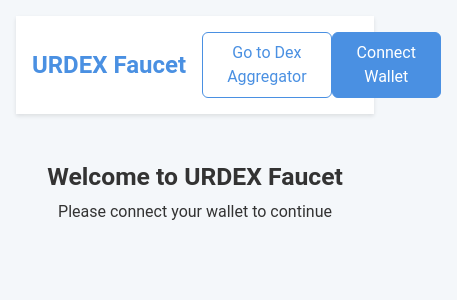
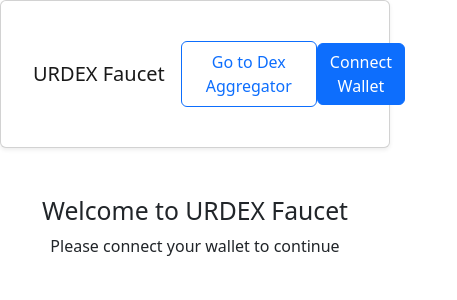
Before and after one commit to memery1446/TokenFaucet, a React (Create React App) app: page / in a window 390 px wide. Shown: the top 300 px of the page, 457 px wide, since content can reach past the window. Built offline with nearby package versions, Linux system fonts and the light colour scheme.

Commit message:
simplified and functional. still needs contract change.

```diff
--- a/src/components/App.js
+++ b/src/components/App.js
@@ -1,5 +1,5 @@
 import { useEffect, useState } from 'react';
-import { Container } from 'react-bootstrap';
+import { Container, Card } from 'react-bootstrap';
 import { ethers } from 'ethers';
 
 // Components
@@ -21,11 +21,14 @@ function App() {
   const [tk1Contract, setTk1Contract] = useState(null);
   const [tk2Contract, setTk2Contract] = useState(null);
   const [isLoading, setIsLoading] = useState(true);
+  const [provider, setProvider] = useState(null);
 
   const loadBlockchainData = async () => {
     try {
+      setIsLoading(true);
       // Initiate provider
       const provider = new ethers.providers.Web3Provider(window.ethereum);
+      setProvider(provider);
       const signer = provider.getSigner();
 
       // Fetch accounts
@@ -68,6 +71,10 @@ function App() {
     localStorage.removeItem('walletConnected');
   };
 
+  const handleConnect = async () => {
+    await loadBlockchainData();
+  };
+
   useEffect(() => {
     if (window.ethereum) {
       // Handle account changes
@@ -76,8 +83,7 @@ function App() {
           setAccount(ethers.utils.getAddress(accounts[0]));
           loadBlockchainData();
         } else {
-          setAccount(null);
-          setBalance(0);
+          handleDisconnect();
         }
       });
 
@@ -100,12 +106,17 @@ function App() {
   }, []);
 
   return (
-    <Container>
+    <Container className="px-0">
+      <Card className="shadow-sm mb-4">
+        <Card.Body className="px-3 py-3">
           <Navigation
             account={account}
             onDisconnect={handleDisconnect}
+            onConnect={handleConnect}
           />
-
+        </Card.Body>
+      </Card>
+      <Container>
         {!account ? (
           <div className="text-center my-5">
             <h2>Welcome to URDEX Faucet</h2>
@@ -122,6 +133,7 @@ function App() {
           />
         )}
       </Container>
+    </Container>
   );
 }
 
--- a/src/components/FaucetInterface.js
+++ b/src/components/FaucetInterface.js
@@ -84,7 +84,7 @@ const FaucetInterface = ({ account, faucetContract, tk1Contract, tk2Contract })
       <Card className="shadow">
         <Card.Header>
           <h4 className="mb-0">Token Faucet</h4>
-          <small>Get TK1 and TK2 tokens for testing the DEX Aggregator</small>
+          <small>Get TK1 and TK2 tokens for testing the URDEX Aggregator</small>
         </Card.Header>
         <Card.Body>
           <Row className="mb-4">
--- a/src/components/Navigation.js
+++ b/src/components/Navigation.js
@@ -1,9 +1,8 @@
 import { useState } from 'react';
 import { Navbar, Button, Dropdown, Nav, Container } from 'react-bootstrap';
-import { ethers } from 'ethers';
 import logo from '../logo.png';
 
-const Navigation = ({ account, onDisconnect }) => {
+const Navigation = ({ account, onDisconnect, onConnect }) => {
   const [isConnecting, setIsConnecting] = useState(false);
 
   const connectHandler = async () => {
@@ -11,6 +10,7 @@ const Navigation = ({ account, onDisconnect }) => {
       setIsConnecting(true);
       if (window.ethereum) {
         await window.ethereum.request({ method: 'eth_requestAccounts' });
+        await onConnect();
       } else {
         alert('Please install MetaMask!');
       }
@@ -56,7 +56,6 @@ const Navigation = ({ account, onDisconnect }) => {
           onClick={connectHandler}
           disabled={isConnecting}
           variant="primary"
-          className="px-4 py-2"
         >
           {isConnecting ? 'Connecting...' : 'Connect Wallet'}
         </Button>
@@ -85,7 +84,7 @@ const Navigation = ({ account, onDisconnect }) => {
         </Dropdown>
       )}
       </div>
-       </Container>
+     </Container>
     </Navbar>
   );
 };
--- a/src/custom-styles.css
+++ /dev/null
@@ -1,141 +0,0 @@
-:root {
-  --primary-color: #4a90e2;
-  --secondary-color: #f39c12;
-  --background-color: #f4f7fa;
-  --text-color: #333;
-  --card-bg: #ffffff;
-  --success-color: #2ecc71;
-  --danger-color: #e74c3c;
-}
-
-body {
-  background-color: var(--background-color);
-  color: var(--text-color);
-  font-family: 'Roboto', sans-serif;
-}
-
-.container {
-  max-width: 800px;
-  margin: 0 auto;
-}
-
-/* Navigation styles */
-.navbar {
-  background-color: var(--card-bg);
-  box-shadow: 0 2px 4px rgba(0, 0, 0, 0.1);
-  padding: 1rem 0;
-}
-
-.navbar-brand {
-  font-size: 1.5rem;
-  font-weight: 700;
-  color: var(--primary-color);
-}
-
-/* Card styles */
-.card {
-  border: none;
-  box-shadow: 0 4px 6px rgba(0, 0, 0, 0.1);
-  transition: all 0.3s ease;
-}
-
-.card:hover {
-  transform: translateY(-5px);
-  box-shadow: 0 6px 8px rgba(0, 0, 0, 0.15);
-}
-
-.card-header {
-  background-color: var(--primary-color);
-  color: white;
-  font-weight: 600;
-}
-
-/* Button styles */
-.btn-primary {
-  background-color: var(--primary-color);
-  border-color: var(--primary-color);
-  transition: all 0.3s ease;
-}
-
-.btn-primary:hover, .btn-primary:focus {
-  background-color: darken(var(--primary-color), 10%);
-  border-color: darken(var(--primary-color), 10%);
-}
-
-.btn-outline-success {
-  color: var(--success-color);
-  border-color: var(--success-color);
-}
-
-.btn-outline-success:hover {
-  background-color: var(--success-color);
-  color: white;
-}
-
-/* Typography */
-h1, h2, h3, h4, h5, h6 {
-  font-weight: 600;
-}
-
-/* Token balance cards */
-.token-balance-card {
-  background-color: var(--card-bg);
-  border-radius: 8px;
-  padding: 1.5rem;
-  text-align: center;
-}
-
-.token-balance-card h3 {
-  font-size: 2rem;
-  color: var(--primary-color);
-}
-
-/* Cooldown timer */
-.cooldown-timer {
-  font-size: 1.1rem;
-  color: var(--secondary-color);
-  font-weight: 500;
-}
-
-/* Alerts */
-.alert-success {
-  background-color: var(--success-color);
-  color: white;
-  border: none;
-}
-
-.alert-danger {
-  background-color: var(--danger-color);
-  color: white;
-  border: none;
-}
-
-/* Responsive design */
-@media (max-width: 768px) {
-  .container {
-    padding: 0 1rem;
-  }
-
-  .card-header h4 {
-    font-size: 1.2rem;
-  }
-
-  .token-balance-card h3 {
-    font-size: 1.5rem;
-  }
-
-  .btn-outline-primary {
-    color: var(--primary-color);
-    border-color: var(--primary-color);
-    transition: all 0.3s ease;
-  }
-
-  .btn-outline-primary:hover, .btn-outline-primary:focus {
-    background-color: var(--primary-color);
-    color: white;
-  }
-
-  .nav-link.btn {
-    padding: 0.375rem 0.75rem;
-  }
-}
--- a/src/index.js
+++ b/src/index.js
@@ -2,7 +2,7 @@ import React from 'react';
 import ReactDOM from 'react-dom/client';
 import './index.css';
 import 'bootstrap/dist/css/bootstrap.css'
-import './custom-styles.css'; // Add this line
+//import './custom-styles.css'; // Add this line
 import App from './components/App';
 import reportWebVitals from './reportWebVitals';
 
```
Lines whose indentation alone changed are shown as unchanged.
